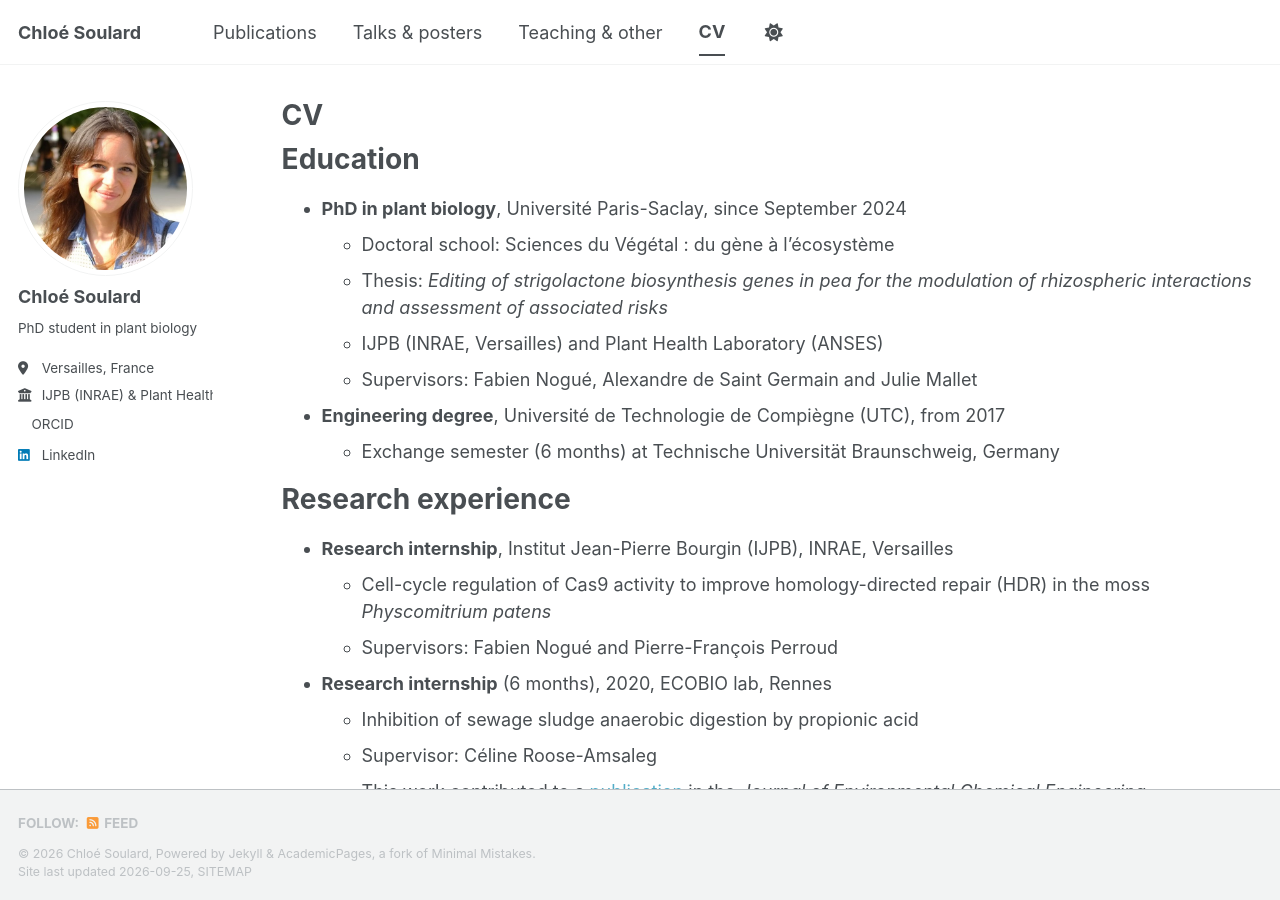
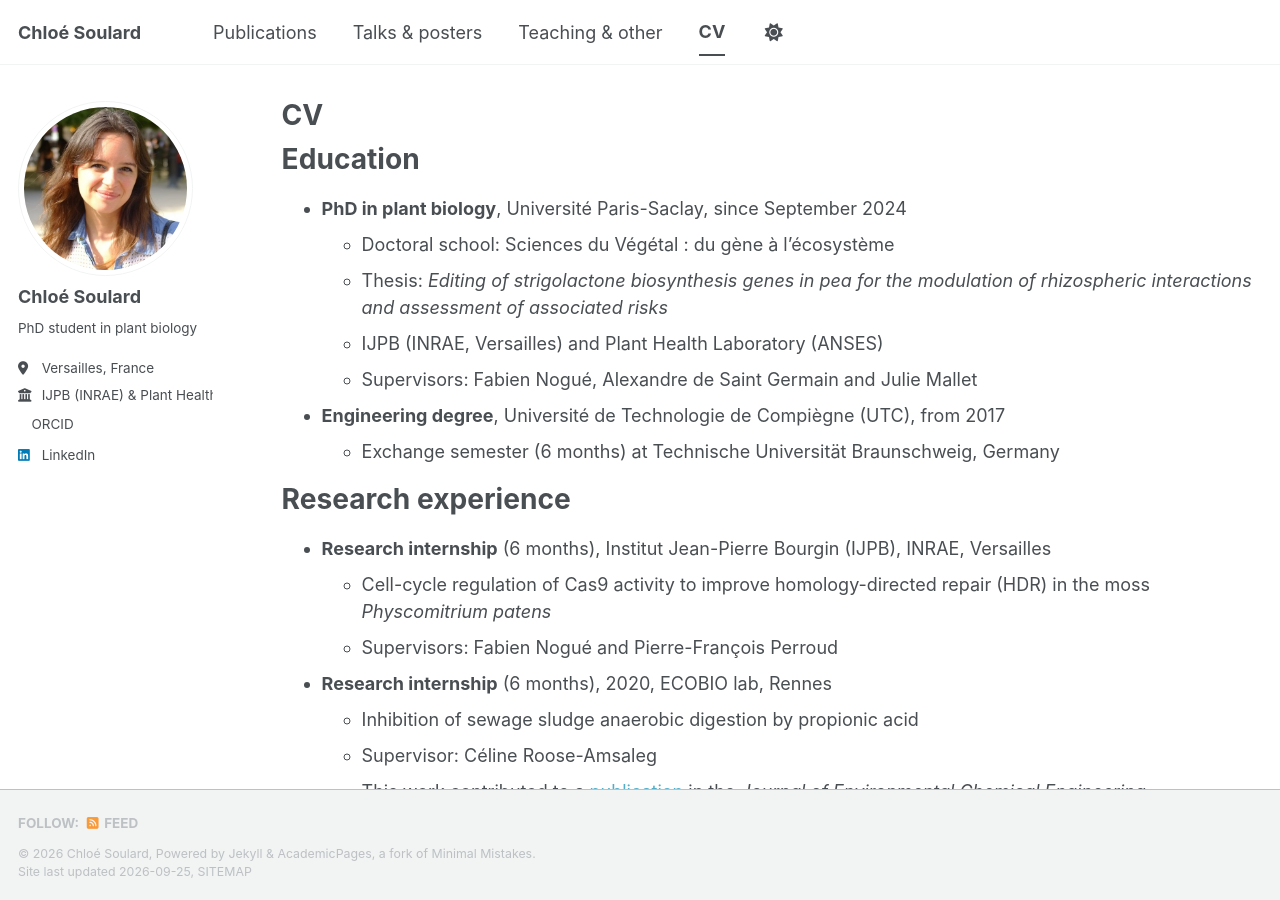
Before and after one commit to Chloe-Soulard/chloe-soulard.github.io, a Jekyll site: the page built from _pages/cv.md, in a window 1280 px wide and 900 px high. Built offline with Jekyll 4.4.1, drawn with Linux system fonts in a browser that asks for light colours; a style sheet for code colours, icons or effects is not loaded.

Commit message:
CV: IJPB internship duration (6 months)
Co-Authored-By: Claude Opus 5.5 <noreply@anthropic.com>

```diff
--- a/_pages/cv.md
+++ b/_pages/cv.md
@@ -21,7 +21,7 @@ Education
 
 Research experience
 ======
-* **Research internship**, Institut Jean-Pierre Bourgin (IJPB), INRAE, Versailles
+* **Research internship** (6 months), Institut Jean-Pierre Bourgin (IJPB), INRAE, Versailles
   * Cell-cycle regulation of Cas9 activity to improve homology-directed repair (HDR) in the moss *Physcomitrium patens*
   * Supervisors: Fabien Nogué and Pierre-François Perroud
 
```
